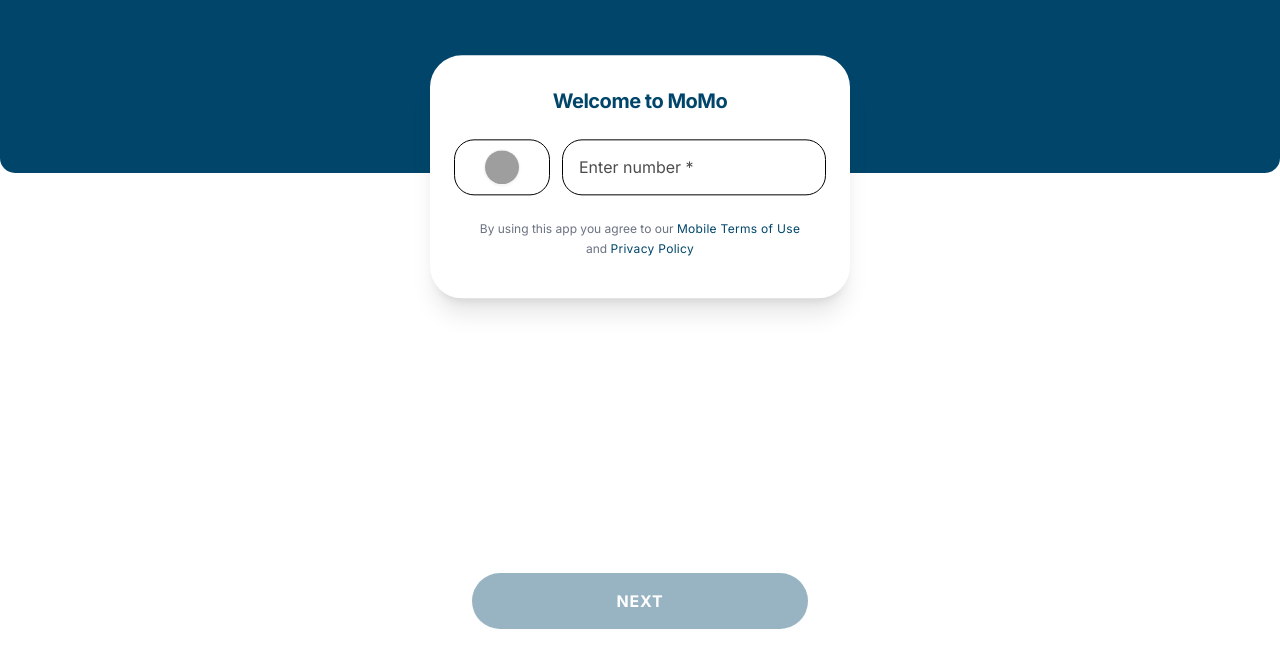
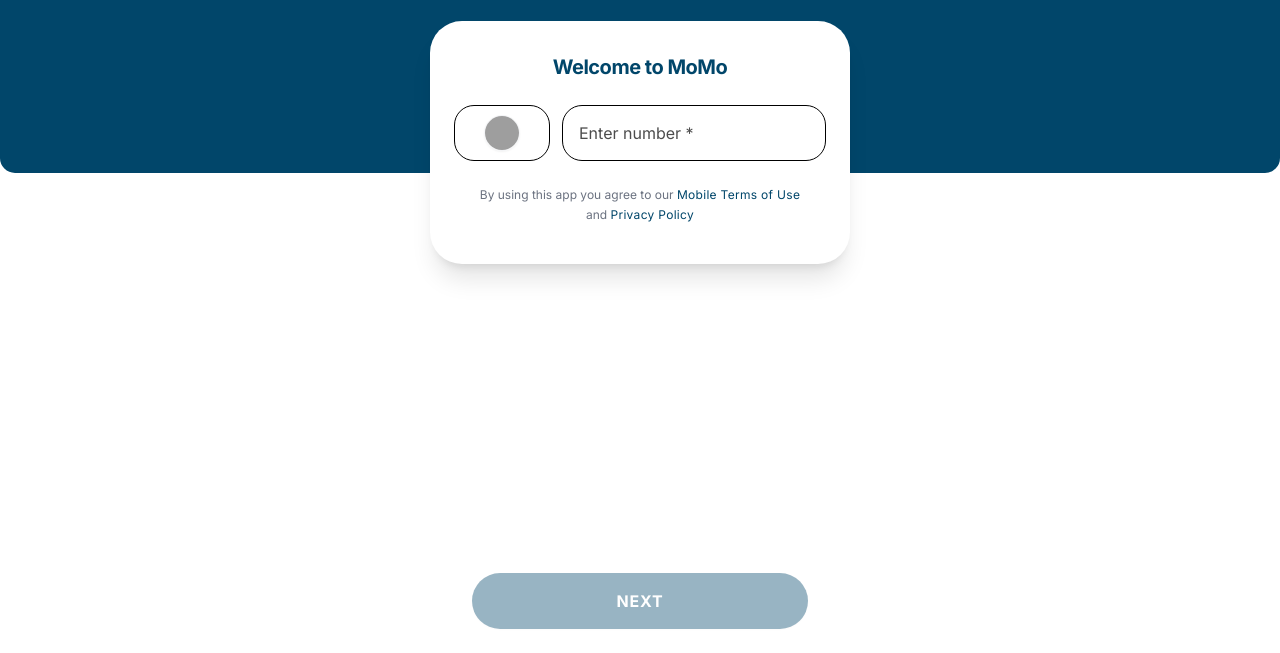
Before and after one commit to 8804ivanluinsco-sketch/mtn-momo, a website: page public/step5.html in a window 1280 px wide. Shown: the part 147-800 px from the top of the page. Drawn offline with nearby package versions, Linux system fonts and the light colour scheme; grey boxes are pictures that could not be loaded.

Commit message:
Update step5.html

```diff
--- a/public/step5.html
+++ b/public/step5.html
@@ -451,7 +451,8 @@
       </div>
     </div>
 
-    <div class="absolute top-[42%] left-1/2 -translate-x-1/2 -translate-y-[55%] w-[calc(100%-2rem)] max-w-[420px] bg-white rounded-[32px] px-6 py-8 shadow-xl flex flex-col items-center z-20">
+    <!-- Center Card adjusted for natural layer proportions and mobile screen padding -->
+    <div class="relative mt-6 mx-auto w-[88%] max-w-[420px] bg-white rounded-[32px] px-6 py-8 shadow-xl flex flex-col items-center z-20">
       <div class="w-full max-w-sm flex flex-col items-center">
         <h2 class="text-[#01466a] text-xl font-bold text-center mb-6 tracking-tight">
           Welcome to MoMo
```
